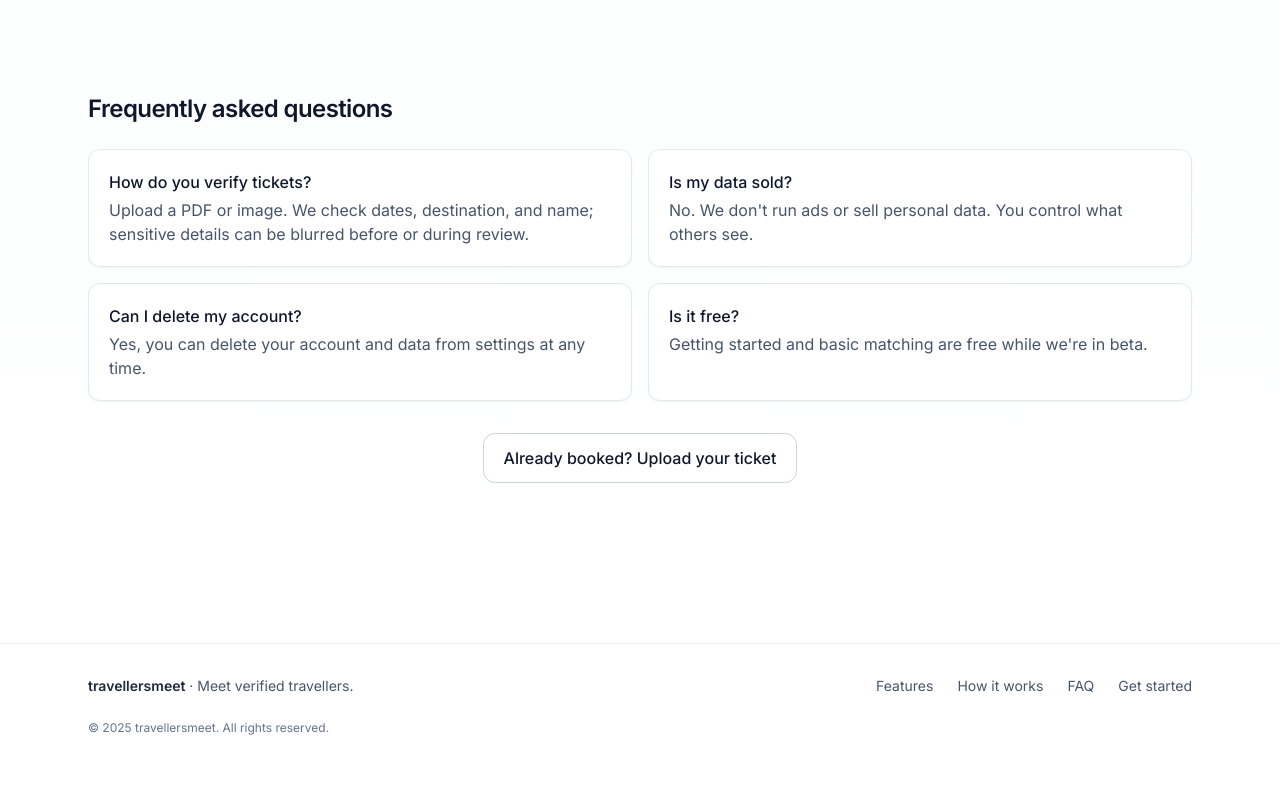
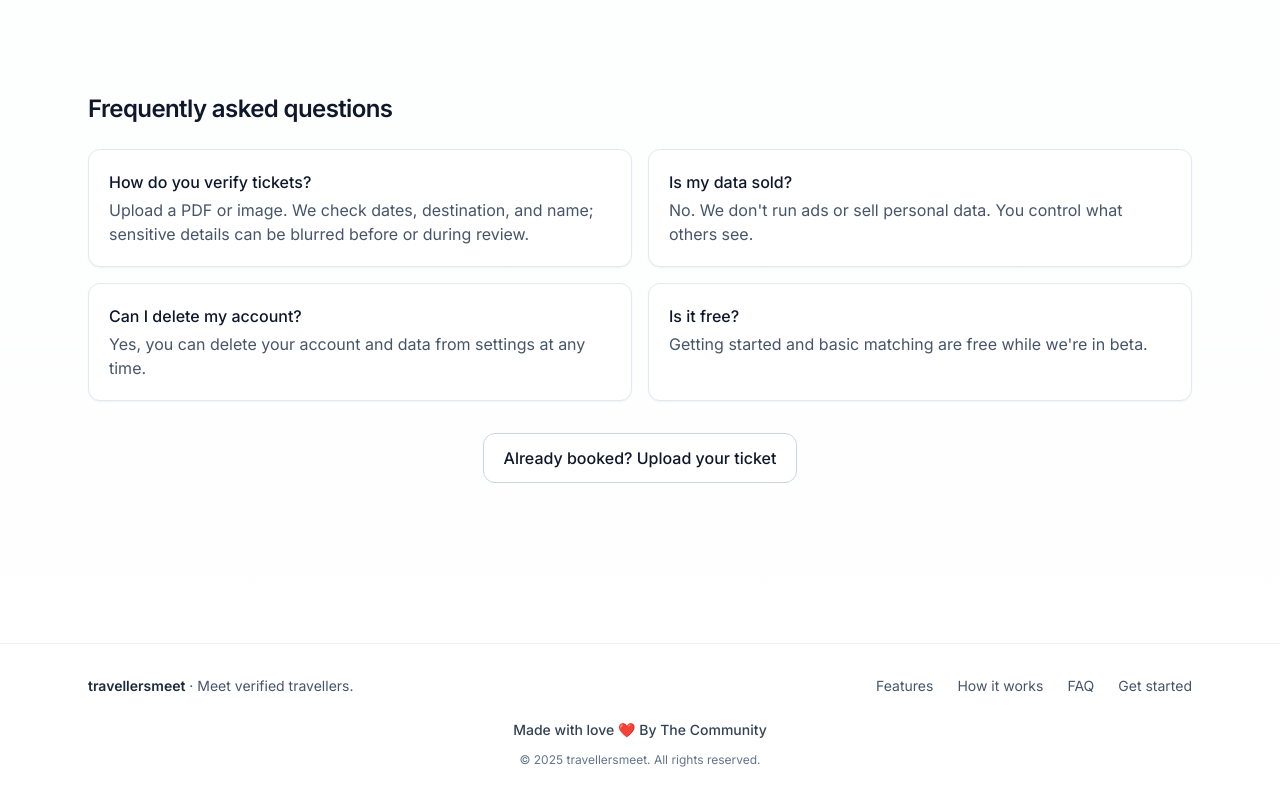
Before and after one commit to singh-odyssey/travellers, a Next.js app: page / in a window 1280 px wide. Shown: the part 1796-2596 px from the top of the page. Before the commit the page ends 2564 px from the top, so only its background shows below. Built offline with nearby package versions, Linux system fonts and the light colour scheme.

Commit message:
feat: add community message to footer
- Add 'Made with love ❤️ By The Community' message to footer
- Center the message with proper styling using Tailwind CSS
- Maintain existing copyright notice below the community message
- Use consistent color scheme and typography

Fixes: Footer empty issue

```diff
--- a/src/components/site-footer.tsx
+++ b/src/components/site-footer.tsx
@@ -15,7 +15,12 @@ export default function SiteFooter() {
             <Link href="/signup" className="hover:text-slate-900">Get started</Link>
           </nav>
         </div>
-        <p className="mt-6 text-xs text-slate-500">© {new Date().getFullYear()} travellersmeet. All rights reserved.</p>
+        <div className="mt-6 flex flex-col items-center justify-center gap-3">
+          <p className="text-center text-sm font-medium text-slate-700">
+            Made with love <span className="text-red-500">❤️</span> By The Community
+          </p>
+          <p className="text-xs text-slate-500">© {new Date().getFullYear()} travellersmeet. All rights reserved.</p>
+        </div>
       </div>
     </footer>
   );
```
